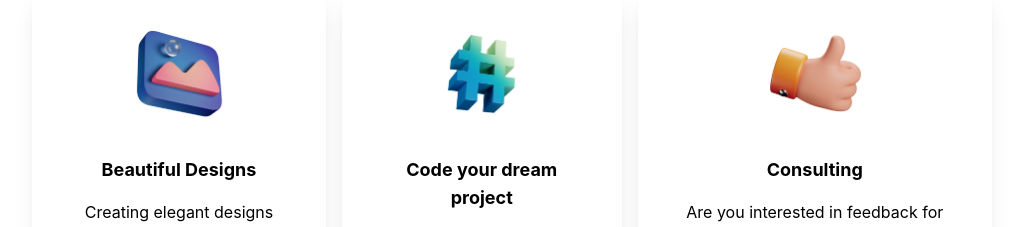
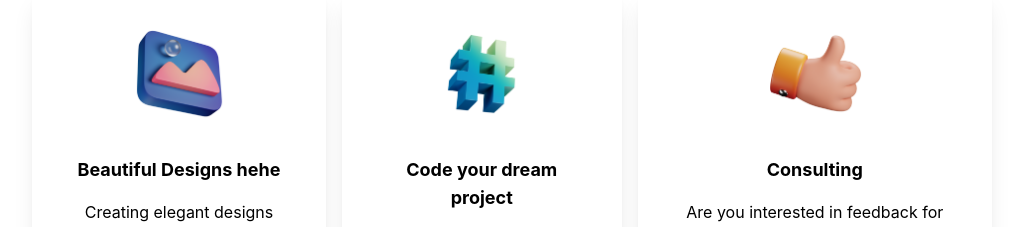
Before and after one commit to ackhmal/nextjs13, a Next.js app: page / in a window 1280 px wide. Shown: the part 1180-1407 px from the top of the page, without its empty margins (128-1151 px from the left). Built offline with nearby package versions, Linux system fonts and the light colour scheme.

Commit message:
five commit

```diff
--- a/pages/index.tsx
+++ b/pages/index.tsx
@@ -84,7 +84,7 @@
             <div className='text-center shadow-xl p-10 rounded-xl my-10 md:max-w-sm lg:max-w-md dark:bg-white'>
               <Image className='mx-auto' alt='' src={design} width={100} height={100} />
               <h3 className='text-lg font-bold pt-8 pb-2'>
-                Beautiful Designs
+                Beautiful Designs hehe
               </h3>
               <p className='py-2'>
                 Creating elegant designs suited for your needs following core design theory.
```
